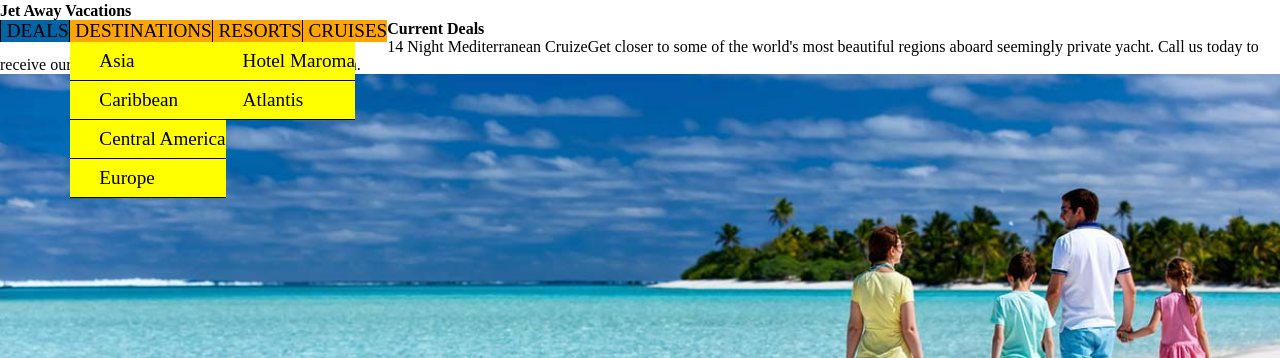
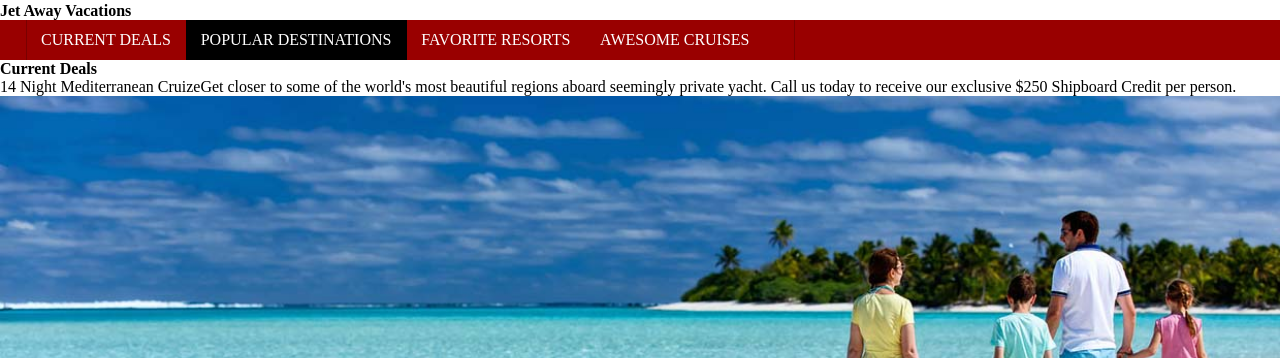
Before and after one commit to hoycch/web-components, a plain HTML site: page htmlEntity.html in a window 1280 px wide. Shown: the part 442-800 px from the top of the page. Drawn offline with Linux system fonts and the light colour scheme.

Commit message:
html entity without grid

```diff
--- a/css/large-default.css
+++ b/css/large-default.css
@@ -1,3 +1,5 @@
 @media screen and (min-width:768px){
-    nav>ul>li>a>span {display: inline;
+    nav>ul>li>a>span {
+        display: inline;
+    }
 }
--- a/css/medium-default.css
+++ b/css/medium-default.css
@@ -1,6 +1,9 @@
 @media screen and (min-width:600px){
     nav{
         position: relative;
+    }
+    nav ul.closed{
+        display: block;
     }
     nav::after{     /* fix nav 0 height */
         content: "";
--- a/css/small-default.css
+++ b/css/small-default.css
@@ -30,3 +30,4 @@ nav>button{
     border-radius: 10px;
     margin: 6px 0 6px 2%;
 }
+ul.closed{display: none;}
--- a/htmlEntity.html
+++ b/htmlEntity.html
@@ -7,11 +7,11 @@
 	<title>Jet Away Vacations: Deals</title>
 
 	<!-- TELLS PHONES NOT TO LIE ABOUT THEIR WIDTH & stops the font from enlarging whena phone is turned sideways-->
-	<meta name="viewport" content="width=device-width, initial-scale=1, maximum-scale=1">
+	<meta name="viewport" content="width=device-width, initial-scale=1">
 	<link rel="stylesheet" href="css/_others.css">
 
 	<!-- STYLE SHEETS -->
-	<link href="css/styles.css" rel="stylesheet">
+	<!-- <link href="css/styles.css" rel="stylesheet"> -->
 	<link href="https://fonts.googleapis.com/css?family=Ubuntu" rel="stylesheet">
 	<link rel="stylesheet" href="css/_variables.css">
 	<style>
@@ -20,11 +20,9 @@
 			top: 0;
 			background-color: var(--menuColor);
 			width: 100%;
+			height: min-content;
 		}
 
-		nav>ul>li span {
-			display: none;
-		}
 
 		nav ul {
 			padding: 0;
@@ -41,67 +39,102 @@
 		}
 
 		nav>ul li a {
+			display: block;
 			color: white;
-			font-size: 1.2em;
-			padding-left: 0.3em;
 			text-decoration: none;
+			width: 100%;
+			padding: 0.6rem 2%;
+			border-bottom: solid 1px rgba(0, 0, 0, 0.2);
 		}
 
-		nav>ul li{
-			padding: 0.5em 0;
+		nav>ul>li>ul>li>a {
+			padding-left: 8%;
 		}
-		nav>ul>li>ul>li {
-			padding-left: 1.5em;
-			border-bottom: solid 1px black;
+		nav>ul{
+			overflow:hidden;
+		}
+		nav>ul.closed {
+			max-height: 0;
+		}
+		nav>ul.open {
+			max-height: 31rem;
+			transition: max-height .5s;
+		}
+
+		nav>ul>li.active>a {
+			background-color: black;
 		}
 
 
-		nav>ul>li.active {
-			background-color: var(--primaryColor)
-		}
 
-		nav>ul>li>ul {
-			/* padding-left: 2em; */
-		}
 
 		@media screen and (min-width:600px) {
 			nav {
 				position: relative;
+				/* background-color: blue; */
+			}
+
+			nav::after {
+				content: "";
+				display: table;
+				clear: both;
 			}
 
 			nav button {
 				display: none;
 			}
 
+			nav>ul {
+				margin-left: 2%;
+				border-left: 1px solid rgba(0, 0, 0, 0.2);
+			}
+			nav>ul.closed{
+				max-height: 31rem;
+			}
 			nav>ul>li {
 				float: left;
-				border: none;
-				background-color: var(--menuColor);
-				border-left: solid 1px black;
-				padding: 0;
 			}
 
 			nav>ul>li>ul {
-				padding-left: 0;
 				position: absolute;
 				z-index: 99;
+				top: -999em;
 				background-color: var(--menuColor);
+				width: 10em;
+				border: none;
 			}
 
+			nav>ul>li>ul>li {
+				padding-left: 0;
+			}
+
+			nav>ul li a {
+				border: none;
+				border-right: solid 1px rgba(0, 0, 0, 0.2);
+				background-color: var(--menuColor);
+				padding: 0.7em .9em;
+			}
+
+			ul li a:hover {
+				background-color: black;
+			}
+
+			nav>ul>li span {
+				display: none;
+			}
+
+			nav>ul>li:hover ul {
+				top: auto;
+			}
 		}
 
-nav>ul{
-background-color: crimson;
-}
-nav>ul>li{
-	background-color: orange;
-}
-nav>ul>li>ul{
-	background: yellow;
-}
-nav ul li a{
-	color: black;
-}
+		@media screen and (min-width:900px) {
+			nav {
+				ul li a span {
+					display: inline;
+				}
+			}
+		}
 	</style>
 
 
@@ -116,10 +149,10 @@ nav ul li a{
 
 	<!-- NAV STARTS HERE -->
 	<nav>
-		<button>MENU &#9776;</button>
-		<ul>
-			<li class="active"><a href="index.html"><span>CURRENT </span>DEALS</a></li>
-			<li><a href="#"><span>POPULAR </span>DESTINATIONS</a>
+		<button onclick="toggleMenu()">MENU &#9776;</button>
+		<ul id="primaryNav" class="closed">
+			<li><a href="index.html"><span>CURRENT </span>DEALS</a></li>
+			<li class="active"><a href="#"><span>POPULAR </span>DESTINATIONS</a>
 				<ul>
 					<li><a href="index.html">Asia</a></li>
 					<li><a href="index.html">Caribbean</a></li>
@@ -159,7 +192,16 @@ nav ul li a{
 	</footer>
 
 	<!-- PHONE MENU HIDER -->
-	<script src="js/menuToggle.js"></script>
+	<script>
+		function toggleMenu() {
+			var y = document.getElementById("primaryNav");
+			if (y.className === "closed")
+				y.className = "open";
+			else
+				y.className = "closed";
+		}
+
+	</script>
 </body>
 
 </html>
```
Also changed, not shown: index.html (+19 -4 lines), index1.html (deleted, +0 -71 lines), js/menuToggle.js (added, +7 -0 lines), test_absolute.html (+5 -3 lines).
